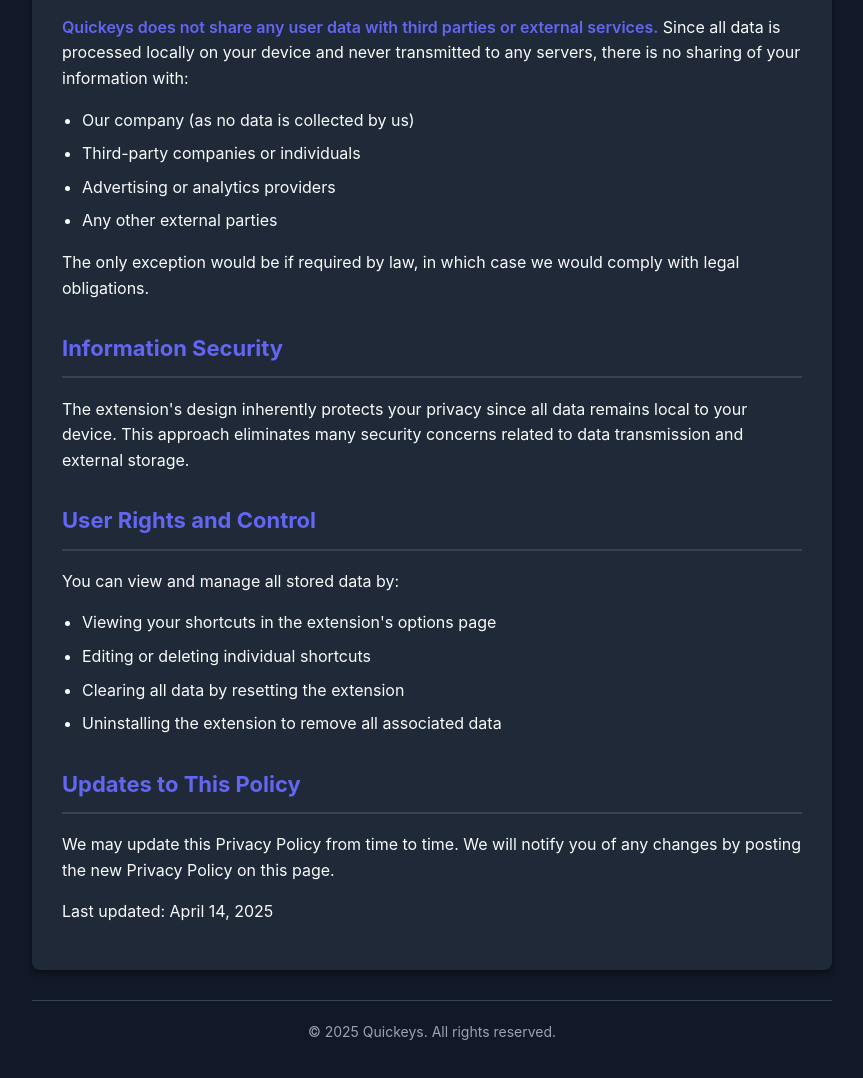
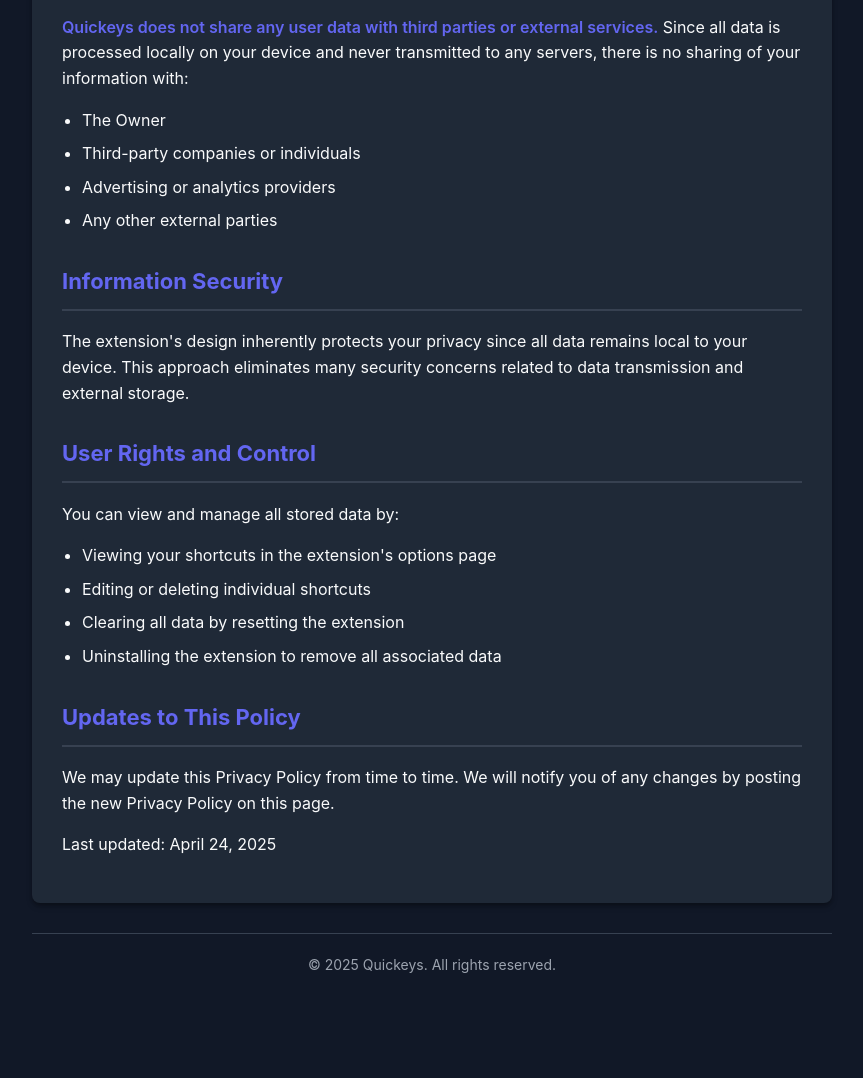
Before and after one commit to haseebmalik18/quickeys-privacy-policy, a plain HTML site: page index.html in a window 1280 px wide. Shown: the part 1993-3071 px from the top of the page, without its empty margins (208-1071 px from the left). After the commit the page ends 3009 px from the top, so only its background shows below. Drawn offline with Linux system fonts and the light colour scheme.

Commit message:
slight change to policy

```diff
--- a/index.html
+++ b/index.html
@@ -136,15 +136,11 @@
           with:
         </p>
         <ul>
-          <li>Our company (as no data is collected by us)</li>
+          <li>The Owner</li>
           <li>Third-party companies or individuals</li>
           <li>Advertising or analytics providers</li>
           <li>Any other external parties</li>
         </ul>
-        <p>
-          The only exception would be if required by law, in which case we would
-          comply with legal obligations.
-        </p>
 
         <h2>Information Security</h2>
         <p>
@@ -168,7 +164,7 @@
           you of any changes by posting the new Privacy Policy on this page.
         </p>
 
-        <p>Last updated: April 14, 2025</p>
+        <p>Last updated: April 24, 2025</p>
       </div>
 
       <div class="footer">&copy; 2025 Quickeys. All rights reserved.</div>
```
